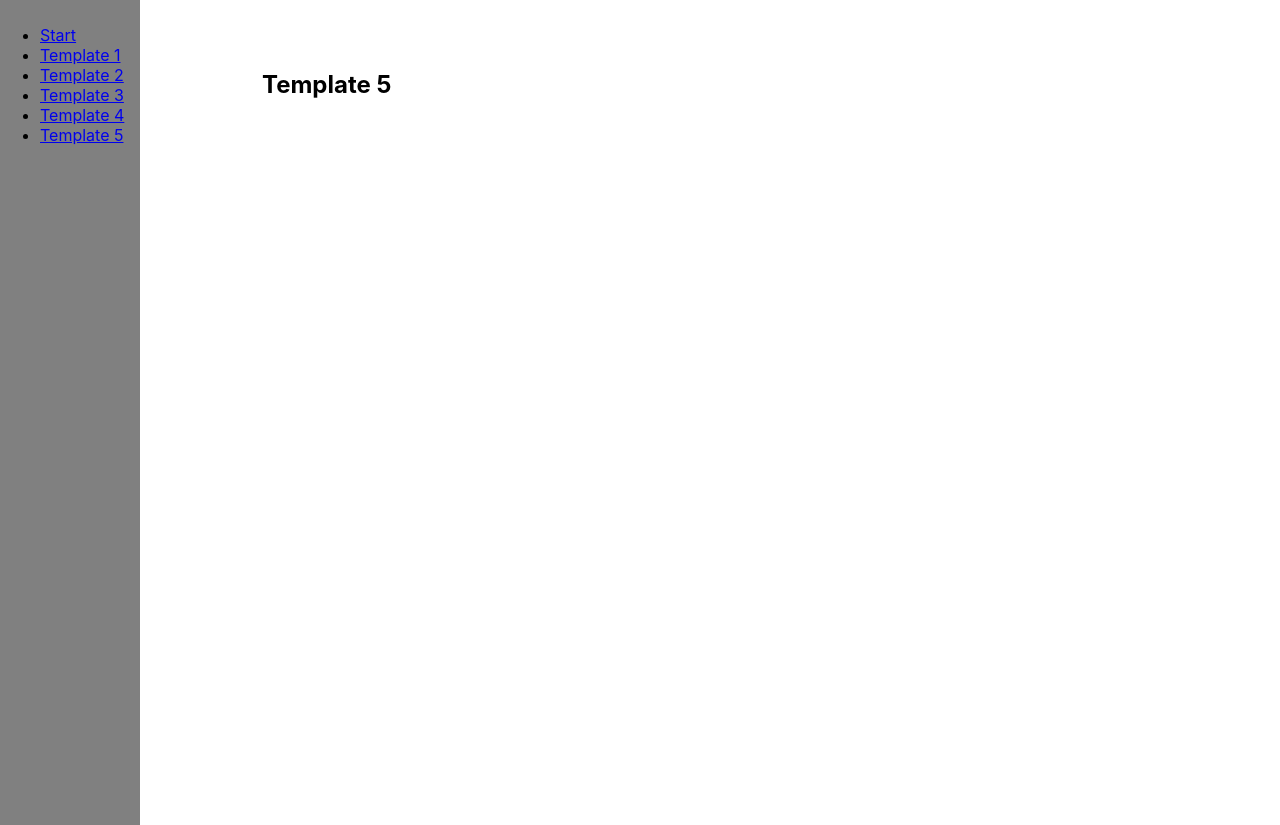
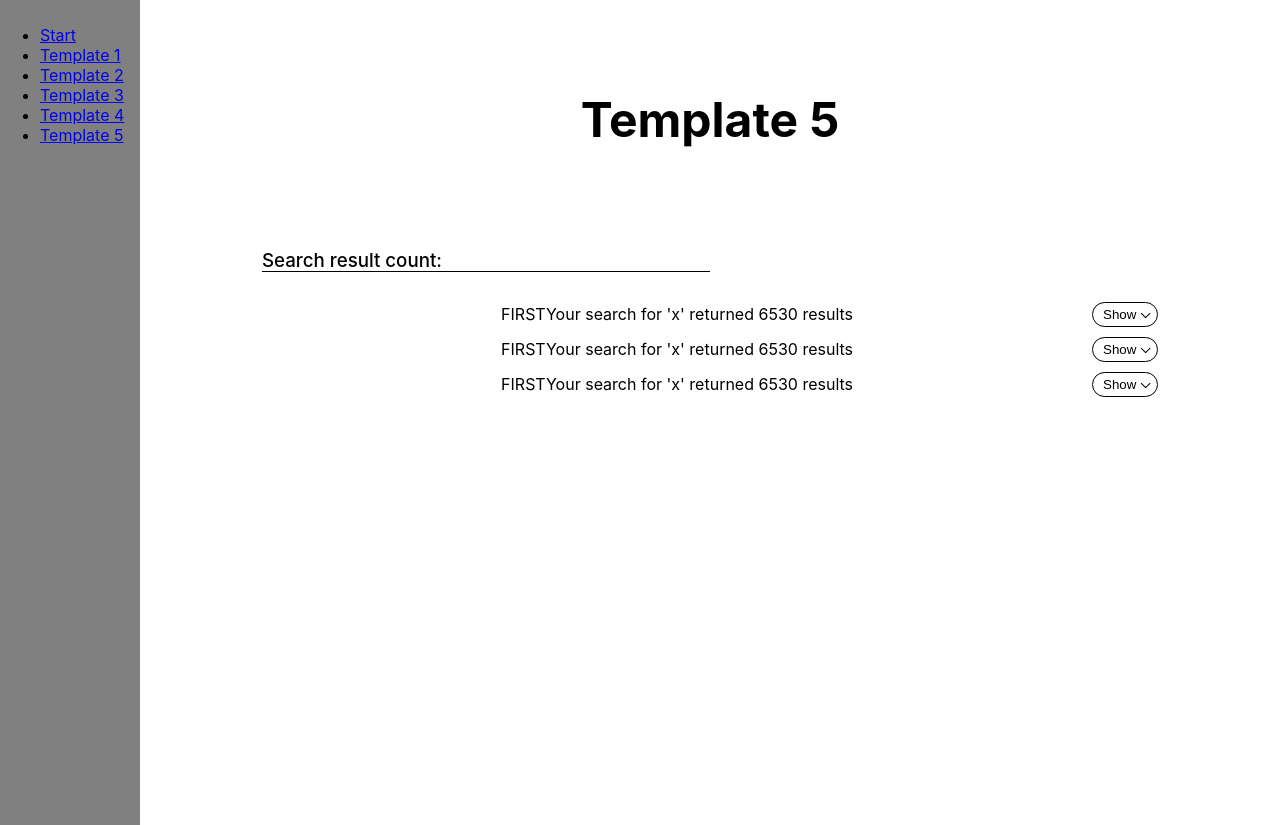
Before and after one commit to sign4731/cludo-cookbook, a React (Create React App) app: page /template-5 in a window 1280 px wide. Built offline with nearby package versions, Linux system fonts and the light colour scheme.

Commit message:
template5

```diff
--- a/src/App.css
+++ b/src/App.css
@@ -1,6 +1,28 @@
 body {
   padding: 0;
   margin: 0;
+}
+
+h2 {
+  margin-bottom: 100px;
+  text-align: center;
+  font-size: 3rem;
+}
+
+h3 {
+  margin: 0 0 30px;
+  font-weight: 500;
+  position: relative;
+}
+
+h3::after {
+  content: "";
+  position: absolute;
+  width: 50%;
+  height: 1px;
+  background: black;
+  bottom: 0;
+  left: 0;
 }
 
 .main-content {
@@ -19,3 +41,46 @@ body {
   margin: 50px auto;
   width: 70%;
 }
+
+.template-element {
+  width: 100%;
+  margin: 10px 0;
+  display: flex;
+  align-items: center;
+  justify-content: space-between;
+}
+
+.example {
+  width: 100%;
+  display: flex;
+  justify-content: center;
+}
+
+.accordion-content {
+  width: 100%;
+  display: flex;
+  margin: 50px 0;
+}
+
+.html-box,
+.css-box,
+.js-box {
+  width: 33%;
+  height: 200px;
+  border: 1px solid black;
+}
+
+.html-box h4,
+.css-box h4,
+.js-box h4 {
+  width: 100%;
+  background: grey;
+  color: white;
+  margin: 0;
+  height: 20px;
+}
+.html-box p,
+.css-box p,
+.js-box p {
+  padding: 10px;
+}
--- a/src/App.js
+++ b/src/App.js
@@ -1,5 +1,6 @@
 import "./App.css";
 import { BrowserRouter as Router, Routes, Route, Link } from "react-router-dom";
+import ResultCount from "./components/ResultCount";
 
 function App() {
   return (
@@ -82,6 +83,8 @@ function Temp5() {
   return (
     <div className="page-content">
       <h2>Template 5</h2>
+
+      <ResultCount />
     </div>
   );
 }
--- /dev/null
+++ b/src/components/ResultCount.jsx
@@ -0,0 +1,14 @@
+import ResultCountElm from "./ResultCountElm";
+import "./show-btn.css";
+
+export default function ResultCount() {
+  return (
+    <div>
+      <h3>Search result count:</h3>
+
+      <ResultCountElm />
+      <ResultCountElm />
+      <ResultCountElm />
+    </div>
+  );
+}
--- /dev/null
+++ b/src/components/ResultCountElm.jsx
@@ -0,0 +1,53 @@
+import React, { useState } from "react";
+import "./show-btn.css";
+
+export default function ResultCountElm() {
+  const accordionData = {
+    title: "FIRSTYour search for 'x' returned 6530 results",
+    HTMLcontent: `Lorem ipsum dolor, sit amet consectetur adipisicing elit. Quis sapiente
+      laborum cupiditate possimus labore, hic temporibus velit dicta earum
+      suscipit commodi eum enim atque at? Et perspiciatis dolore iure
+      voluptatem.`,
+    CSScontent: `Lorem ipsum dolor, sit amet consectetur adipisicing elit. Quis sapiente
+      laborum cupiditate possimus labore, hic temporibus velit dicta earum
+      suscipit commodi eum enim atque at? Et perspiciatis dolore iure
+      voluptatem.`,
+    JScontent: `Lorem ipsum dolor, sit amet consectetur adipisicing elit. Quis sapiente
+      laborum cupiditate possimus labore, hic temporibus velit dicta earum
+      suscipit commodi eum enim atque at? Et perspiciatis dolore iure
+      voluptatem.`,
+  };
+
+  const [isActive, setIsActive] = useState(false);
+
+  return (
+    <div>
+      <div className="template-element">
+        <div className="example">{accordionData.title}</div>
+        <button className="show-btn" onClick={() => setIsActive(!isActive)}>
+          Show <span className={"arrow" + (isActive ? " open" : " ")}></span>
+        </button>
+      </div>
+
+      <div
+        className="accordion-content"
+        style={{ display: isActive ? " " : "none" }}
+      >
+        <div className="html-box">
+          <h4>HTML</h4>
+          <p>{accordionData.HTMLcontent}</p>
+        </div>
+
+        <div className="css-box">
+          <h4>Styles</h4>
+          <p>{accordionData.CSScontent}</p>
+        </div>
+
+        <div className="js-box">
+          <h4>JS/CSHTML</h4>
+          <p>{accordionData.JScontent}</p>
+        </div>
+      </div>
+    </div>
+  );
+}
--- /dev/null
+++ b/src/components/show-btn.css
@@ -0,0 +1,20 @@
+.show-btn {
+  background: none;
+  border: 1px solid black;
+  border-radius: 20px;
+  height: 25px;
+  width: 70px;
+  cursor: pointer;
+}
+
+.arrow {
+  border: solid black;
+  border-width: 0 1.5px 1.5px 0;
+  display: inline-block;
+  padding: 3px;
+  transform: rotate(45deg) translate(0px, -3px);
+}
+
+.arrow.open {
+  transform: rotate(226deg) translate(-3px, -1px);
+}
```
